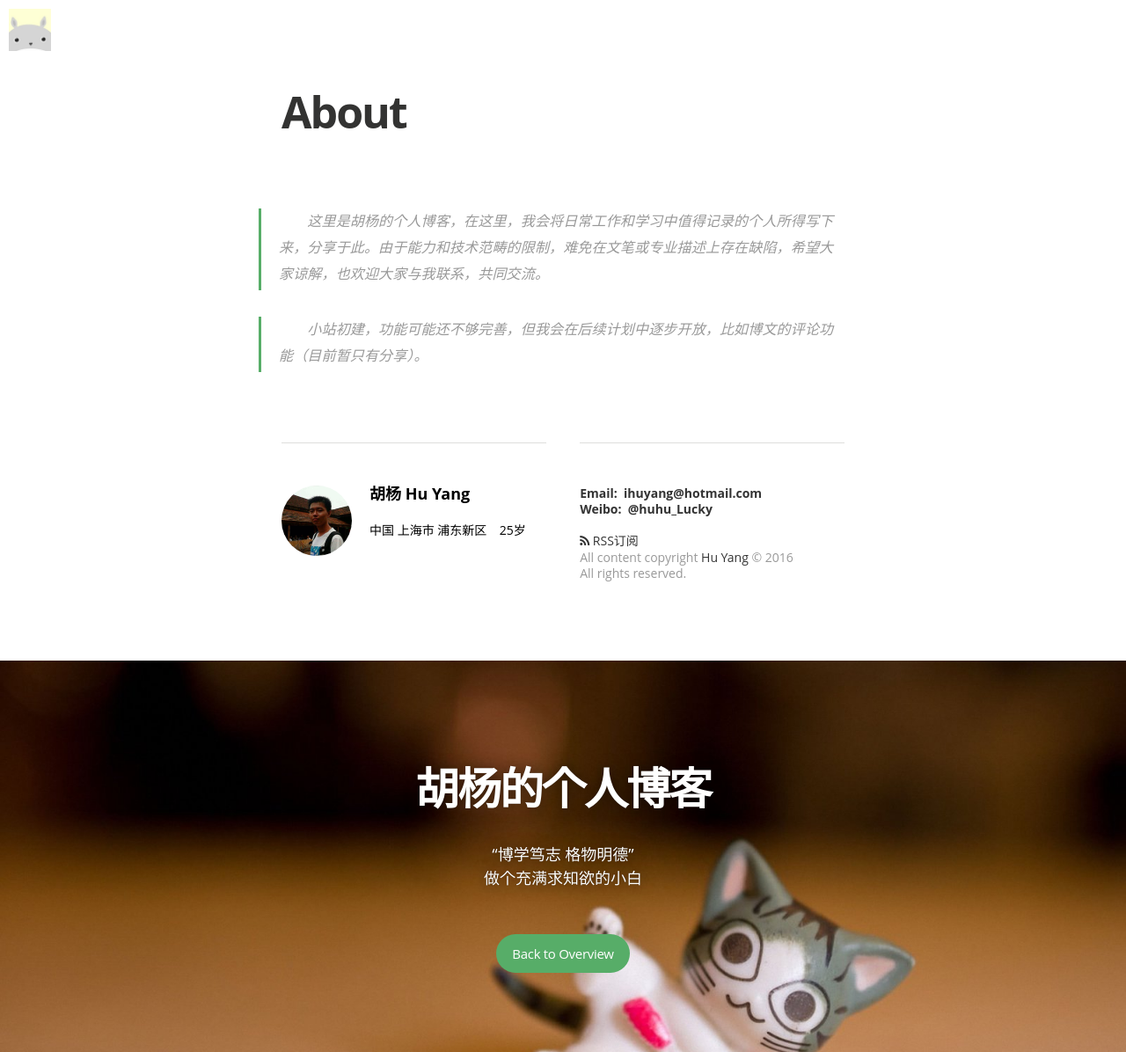
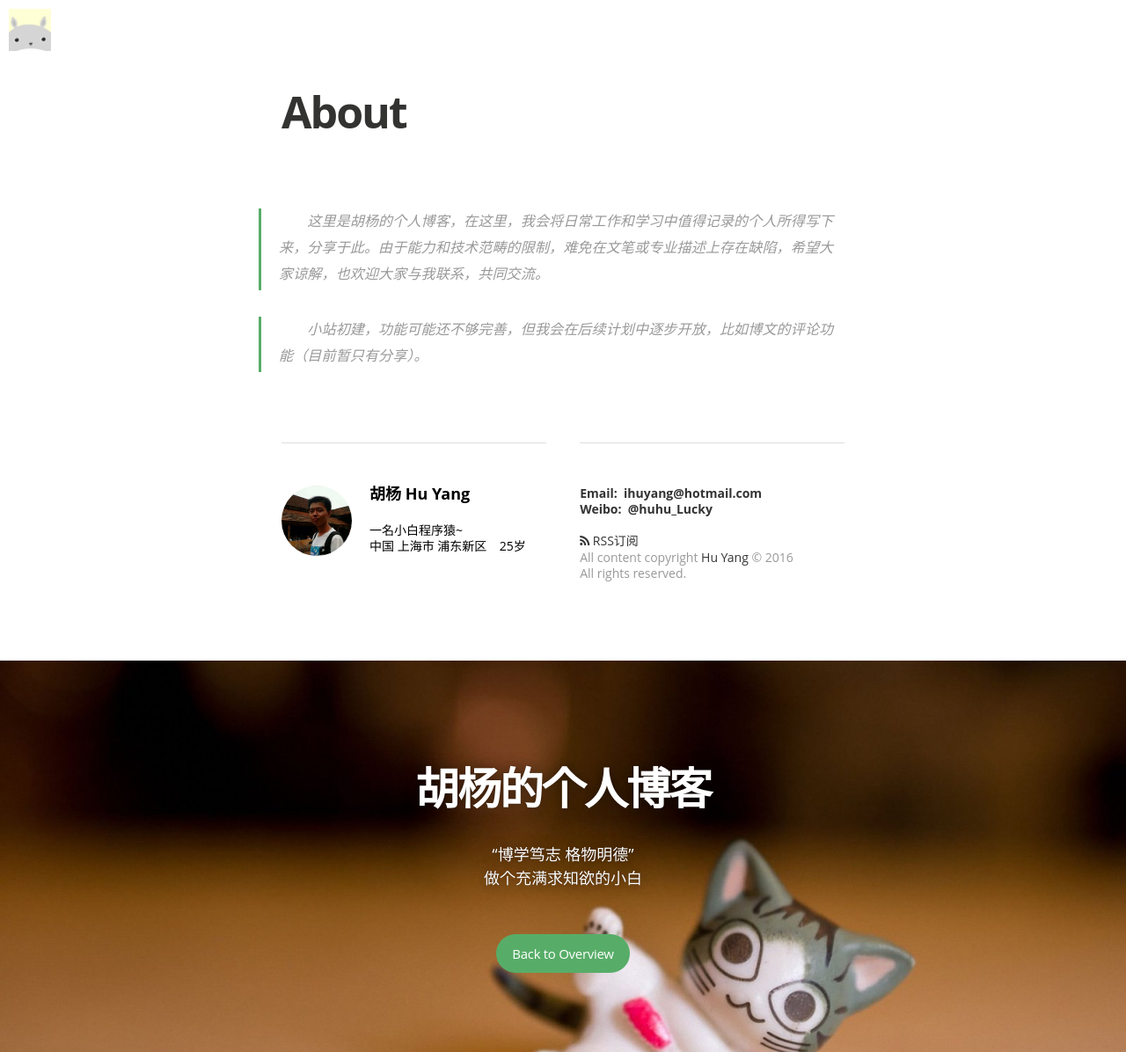
Before and after one commit to ihuyang/myblog, a Jekyll site: the page built from about.md, in a window 1280 px wide. Shown: the whole page at 88% size. Built offline with Jekyll 4.4.1, drawn with Linux system fonts in a browser that asks for light colours; nearby versions of some CDN libraries; some web fonts are replaced.

Commit message:
interface modified

```diff
--- a/_config.yml
+++ b/_config.yml
@@ -18,7 +18,7 @@ wechat_code: "/assets/images/wechat_code.JPG"
 name: "Hu Yang"
 author_en: "Hu Yang"
 author_cn: "胡杨"
-author_info: "中国&nbsp;上海市&nbsp;浦东新区&nbsp;&nbsp;&nbsp;&nbsp;25岁"
+author_info: "一名小白程序猿~<br>中国&nbsp;上海市&nbsp;浦东新区&nbsp;&nbsp;&nbsp;&nbsp;25岁"
 author_image: "/assets/images/author.jpg"
 
 paginate:	5
```
